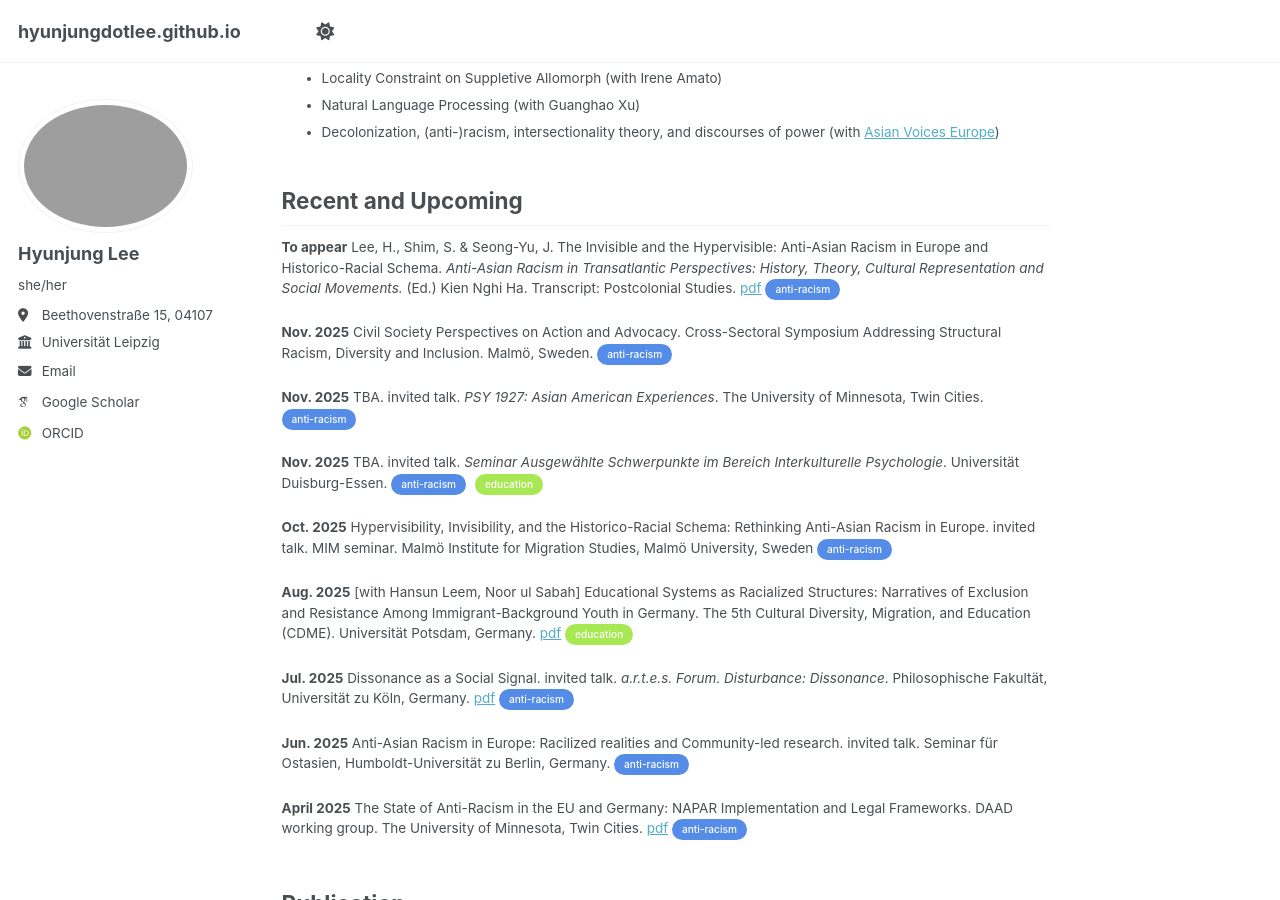
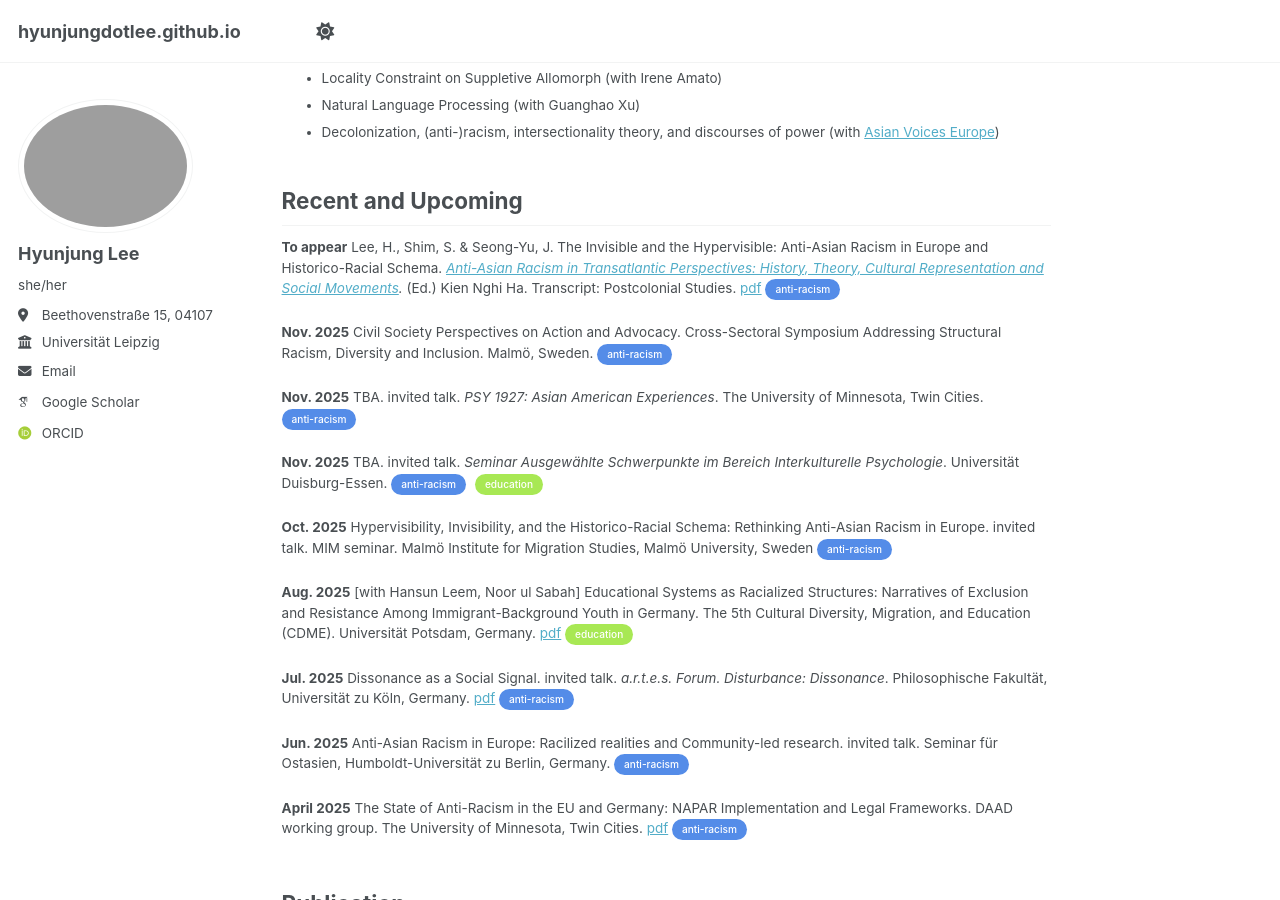
Before and after one commit to hyunjungdotlee/hyunjungdotlee.github.io, a Jekyll site: the page built from _pages/about.md, in a window 1280 px wide and 900 px high, scrolled down 370 px. Built offline with Jekyll 4.4.1, drawn with Linux system fonts in a browser that asks for light colours; some web fonts are replaced; a script that is not in the unit is left out; part of the change alters nothing that is shown.

Commit message:
Enhance publication entry with hyperlink
Updated publication details with a hyperlink for better accessibility.

```diff
--- a/_pages/about.md
+++ b/_pages/about.md
@@ -24,7 +24,7 @@ Research Interests
 Recent and Upcoming
 ------
 <strong>To appear</strong>
-Lee, H., Shim, S. & Seong-Yu, J. The Invisible and the Hypervisible: Anti-Asian Racism in Europe and Historico-Racial Schema. <em>Anti-Asian Racism in Transatlantic Perspectives: History, Theory, Cultural Representation and Social Movements. </em> (Ed.) Kien Nghi Ha. Transcript: Postcolonial Studies. [pdf](files/LeeShimSeong-Yu2024.pdf) <span class="pill pill-ar">anti-racism</span>
+Lee, H., Shim, S. & Seong-Yu, J. The Invisible and the Hypervisible: Anti-Asian Racism in Europe and Historico-Racial Schema. <em>[Anti-Asian Racism in Transatlantic Perspectives: History, Theory, Cultural Representation and Social Movements](https://www.transcript-publishing.com/978-3-8376-7442-2/anti-asian-racism-in-transatlantic-perspectives/?c=410000056&number=978-3-8394-7442-6). </em> (Ed.) Kien Nghi Ha. Transcript: Postcolonial Studies. [pdf](files/LeeShimSeong-Yu2024.pdf) <span class="pill pill-ar">anti-racism</span>
 
 <strong>Nov. 2025</strong> Civil Society Perspectives on Action and Advocacy. Cross-Sectoral Symposium Addressing Structural Racism, Diversity and Inclusion. Malmö, Sweden. <span class="pill pill-ar">anti-racism</span>
 
```
